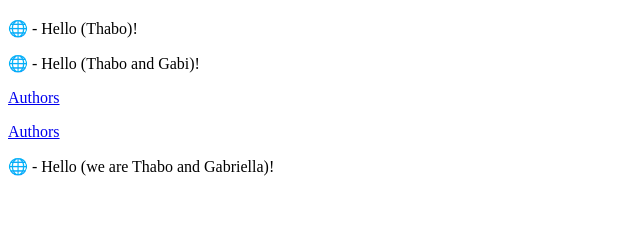
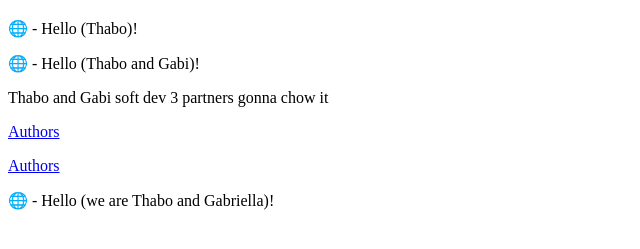
Before and after one commit to Gabriella139/Lab1_Section7, a plain HTML site: page index.html in a window 1280 px wide. Shown: the part 61-310 px from the top of the page, without its empty margins (0-640 px from the left). Drawn offline with Linux system fonts and the light colour scheme.

Commit message:
Thabo's 2nd commit

```diff
--- a/index.html
+++ b/index.html
@@ -12,6 +12,11 @@
         <p>
             &#127760 - Hello (Thabo and Gabi)!
         </p>
+        <p>
+            Thabo and Gabi soft dev 3 partners
+            gonna chow it
+        </p>
+
         <p><a href="author.html">Authors</a></p>
         <p><a href="dummy.html">Authors</a></p>
         <p>
```
